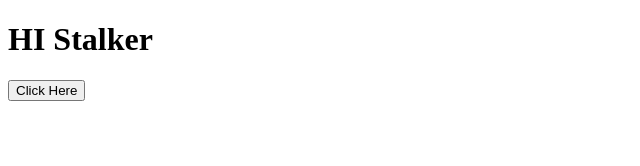
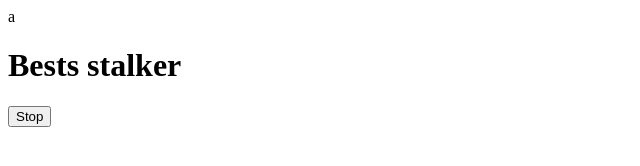
Before and after one commit to Sivasish48/Javascript-, a plain HTML site: page Events08/three.html in a window 1280 px wide. Shown: the whole page, without its empty margins (0-640 px from the left). Drawn offline with Linux system fonts and the light colour scheme.

Commit message:
setTimeOut addition

```diff
--- a/Events08/three.html
+++ b/Events08/three.html
@@ -1,33 +1,54 @@
 <!DOCTYPE html>
 <html lang="en">
-<head>
+<head>a
     <meta charset="UTF-8">
     <meta name="viewport" content="width=device-width, initial-scale=1.0">
     <title>Document</title>
 </head>
 <body>
     <h1>HI Stalker</h1>
-    <button>Click Here</button>
+    <button id="stop">Stop</button>
 </body>
 <script>
    // setTimeOut()
    //setTimeout() is an asynchronous function
-   //The global setTimeout() method sets a timer that executes a function or specified piece of code once the timer expires.
-   // It is called or referenced from the web API.
+   //The global setTimeout() method sets a timer which executes a function or specified piece of code once the timer expires.
+   // It is called or referenced from the web Api.
 
    setTimeout( ()=> {
    console.log("I will come after 2 seconds");
    }, 2000)
 
-   // but we can also give any reference of a function as well
+   // but we can also give any refernce of a function as well
 
-   const theF = console.log(`hello guysss`);
-   setTimeout( theF , {})
+   const theF = () => {
+    console.log("heloooo");
+   }
+   setTimeout(theF,3000)
 
    // The difference between setInterval() and setTimeOut() is
    // 1. setInterval() executes the function repeatedly after the given interval of time.
-   // 2. But setTimeout() executes the function only once after giving time.
+   // 2. But setTimeout() executes the function only once after give time.
 
 
+
+   const changeT = ()=>{
+    document.querySelector("h1").innerHTML = "Bests stalker"
+   }
+
+   //setTimeout(changeT,4000)
+
+
+// There is a function clearTimeOut() to stop the setTimeOut()
+
+  //clearTimeout(changeT)
+
+  // now use this on a button
+
+
+  const changeName = setTimeout(changeT,4000)
+  document.querySelector("#stop").addEventListener("click",()=>{
+      clearTimeout(changeName)
+  })
 </script>
 </html>
```
